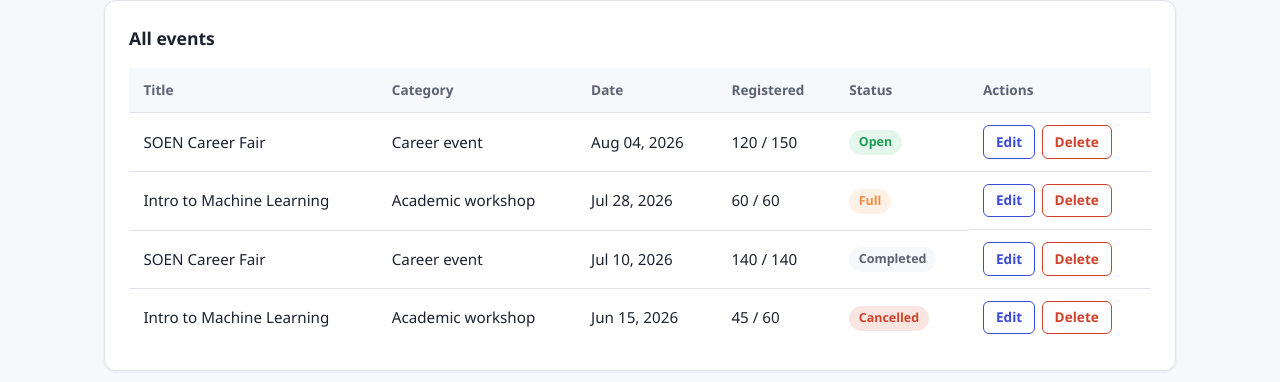
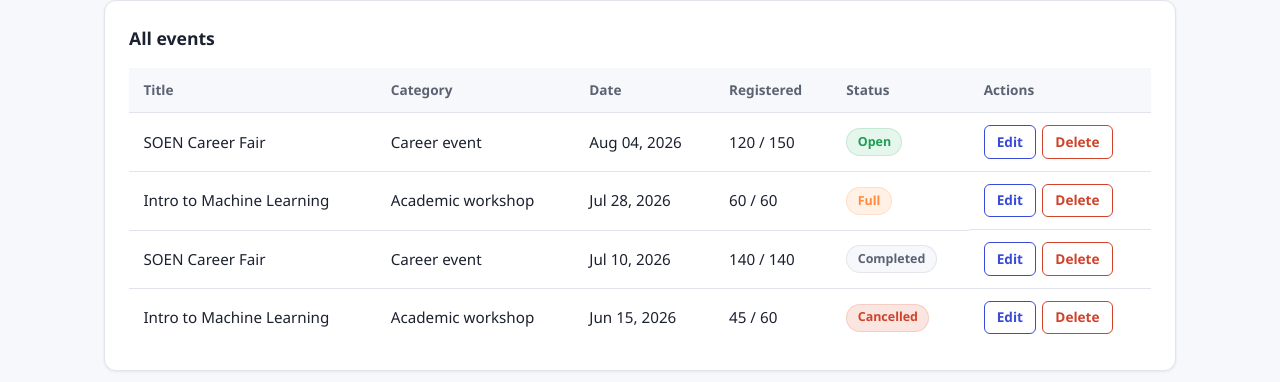
Before and after one commit to brianle169/campus-event-planner, a website: page views/manage-events.html in a window 1280 px wide. Shown: the part 328-710 px from the top of the page. Drawn offline with Linux system fonts and the light colour scheme.

Commit message:
Add reusable badge and link to the admin page

```diff
--- /dev/null
+++ b/public/css/components/badge.css
@@ -0,0 +1,37 @@
+.badge {
+  display: inline-flex;
+  align-items: center;
+  justify-content: center;
+  min-height: 1.75rem;
+  padding: 0.2rem 0.65rem;
+  border-radius: 999px;
+  font-size: 0.78rem;
+  font-weight: 600;
+  line-height: 1;
+  white-space: nowrap;
+  border: 1px solid transparent;
+}
+
+.badge-open {
+  color: var(--color-success);
+  background: #e5f6ec;
+  border-color: rgba(31, 157, 85, 0.15);
+}
+
+.badge-full {
+  color: var(--color-accent);
+  background: #fff1e5;
+  border-color: rgba(255, 138, 61, 0.18);
+}
+
+.badge-cancelled {
+  color: var(--color-danger);
+  background: #fbe5e0;
+  border-color: rgba(208, 66, 42, 0.15);
+}
+
+.badge-completed {
+  color: var(--color-text-muted);
+  background: var(--color-bg);
+  border-color: rgba(91, 98, 114, 0.12);
+}
--- a/public/css/pages/admin-dashboard.css
+++ b/public/css/pages/admin-dashboard.css
@@ -113,33 +113,6 @@
   flex-wrap: wrap;
 }
 
-.badge {
-  display: inline-block;
-  padding: 0.2rem 0.6rem;
-  border-radius: 999px;
-  font-size: 0.78rem;
-  font-weight: 600;
-}
-
-.badge-open {
-  color: var(--color-success);
-  background: #e5f6ec;
-}
-
-.badge-full {
-  color: var(--color-accent);
-  background: #fff1e5;
-}
-
-.badge-cancelled {
-  color: var(--color-danger);
-  background: #fbe5e0;
-}
-
-.badge-completed {
-  color: var(--color-text-muted);
-  background: var(--color-bg);
-}
 
 .category-list {
   display: flex;
--- a/public/css/style.css
+++ b/public/css/style.css
@@ -14,4 +14,5 @@
 @import url("./components/header.css");
 @import url("./components/footer.css");
 @import url("./components/input.css");
+@import url("./components/badge.css");
 @import url("./components/toast.css");
```
Also changed, not shown: views/login.html (+1 -0 lines).
